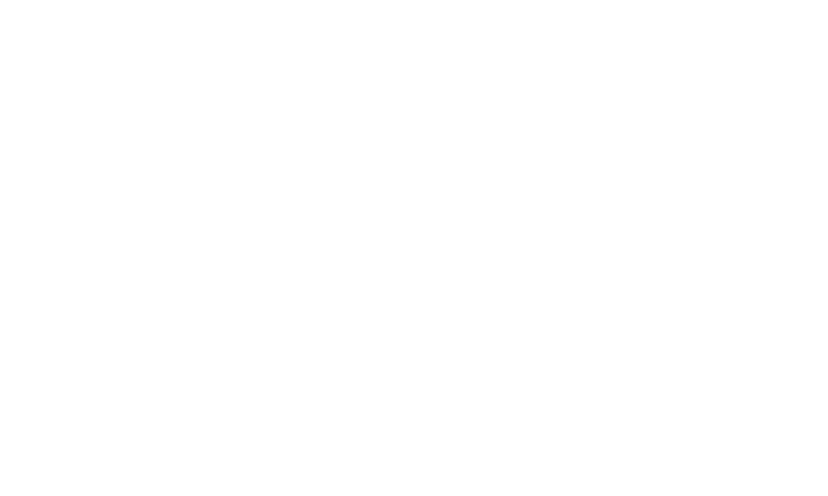
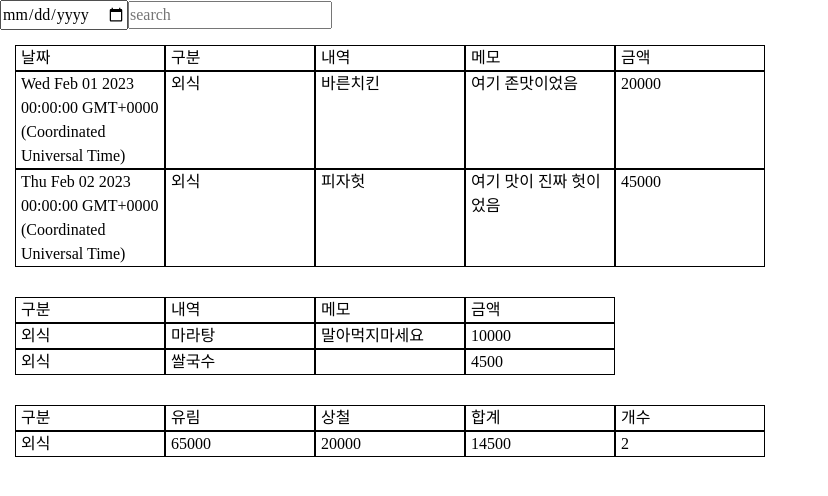
Before and after one commit to a-messy-duo/housekeeping, a React app: page /#/ in a window 1280 px wide. Shown: the top 496 px of the page, without its empty margins (0-828 px from the left). Built offline with nearby package versions, Linux system fonts and the light colour scheme.

Commit message:
feat(table): Add default components'

```diff
--- a/src/features/main/Container.tsx
+++ b/src/features/main/Container.tsx
@@ -1,7 +1,30 @@
 import { FunctionComponent } from 'react';
 
+import HeaderContainer from './header/Container';
+import TableContainer from './table/Container';
+import { defaultStatementHeaders, defaultSummaryHeaders } from './constants';
+import {
+  dummyStatementList,
+  dummyStatementList2,
+  dummySummaryList,
+} from './dummy';
+
 const MainContainer: FunctionComponent = () => {
-  return <div></div>;
+  return (
+    <div>
+      <HeaderContainer />
+      <TableContainer
+        headers={defaultStatementHeaders}
+        list={dummyStatementList}
+      />
+      <TableContainer
+        headers={defaultStatementHeaders}
+        list={dummyStatementList2}
+        hideDate
+      />
+      <TableContainer headers={defaultSummaryHeaders} list={dummySummaryList} />
+    </div>
+  );
 };
 
 export default MainContainer;
--- /dev/null
+++ b/src/features/main/constants.ts
@@ -0,0 +1,2 @@
+export const defaultStatementHeaders = ['날짜', '구분', '내역', '메모', '금액'];
+export const defaultSummaryHeaders = ['구분', '유림', '상철', '합계', '개수'];
--- /dev/null
+++ b/src/features/main/dummy.ts
@@ -0,0 +1,45 @@
+import { TableItem } from './table/model';
+
+export const dummyStatementList: TableItem[] = [
+  {
+    date: new Date('2023-02-01'),
+    category: '외식',
+    statement: '바른치킨',
+    memo: '여기 존맛이었음',
+    cost: 20000,
+  },
+  {
+    date: new Date('2023-02-02'),
+    category: '외식',
+    statement: '피자헛',
+    memo: '여기 맛이 진짜 헛이었음',
+    cost: 45000,
+  },
+];
+
+export const dummyStatementList2: TableItem[] = [
+  {
+    date: new Date('2023-02-02'),
+    category: '외식',
+    statement: '마라탕',
+    memo: '말아먹지마세요',
+    cost: 10000,
+  },
+  {
+    date: new Date('2023-02-03'),
+    category: '외식',
+    statement: '쌀국수',
+    memo: '',
+    cost: 4500,
+  },
+];
+
+export const dummySummaryList: TableItem[] = [
+  {
+    category: '외식',
+    yulim: 65000,
+    chul: 20000,
+    sum: 14500,
+    count: 2,
+  },
+];
--- /dev/null
+++ b/src/features/main/header/Container.tsx
@@ -0,0 +1,12 @@
+import { FunctionComponent } from 'react';
+
+const HeaderContainer: FunctionComponent = () => {
+  return (
+    <>
+      <input type="date" min="2023-01-01" />
+      <input type="text" placeholder="search" />
+    </>
+  );
+};
+
+export default HeaderContainer;
--- /dev/null
+++ b/src/features/main/table/Container.tsx
@@ -0,0 +1,30 @@
+import { FunctionComponent } from 'react';
+
+import './table.scss';
+
+import TableHeader from './content/Header';
+import { TableItem } from './model';
+import TableRow from './content/Row';
+
+export type TableContainerProps = {
+  headers: string[];
+  list: TableItem[];
+  hideDate?: boolean;
+};
+
+const TableContainer: FunctionComponent<TableContainerProps> = (props) => {
+  const { list } = props;
+
+  return (
+    <div className="table">
+      <TableHeader {...props} />
+      <div className="table-row-container">
+        {list.map((item) => (
+          <TableRow {...props} {...item} />
+        ))}
+      </div>
+    </div>
+  );
+};
+
+export default TableContainer;
--- /dev/null
+++ b/src/features/main/table/content/Header.tsx
@@ -0,0 +1,25 @@
+import { FunctionComponent } from 'react';
+
+import { TableContainerProps } from '../Container';
+
+type TableHeaderProps = Pick<TableContainerProps, 'headers' | 'hideDate'>;
+
+const TableHeader: FunctionComponent<TableHeaderProps> = ({
+  headers,
+  hideDate,
+}) => {
+  return (
+    <div className="table-header">
+      {headers.map((header, index) => {
+        if (index === 0 && hideDate) return null;
+        return (
+          <div className="table-header-item" key={header}>
+            {header}
+          </div>
+        );
+      })}
+    </div>
+  );
+};
+
+export default TableHeader;
--- /dev/null
+++ b/src/features/main/table/content/Row.tsx
@@ -0,0 +1,55 @@
+import { FunctionComponent } from 'react';
+
+import { TableContainerProps } from '../Container';
+import { StatementItem, SummaryItem, TableItem } from '../model';
+
+type CommonProps = Pick<TableContainerProps, 'hideDate'>;
+type TableRowProps = CommonProps & TableItem;
+type StatementRowProps = CommonProps & StatementItem;
+type SummaryRowProps = CommonProps & SummaryItem;
+
+const StatementRow: FunctionComponent<StatementRowProps> = ({
+  hideDate,
+  date,
+  category,
+  statement,
+  memo,
+  cost,
+}) => {
+  return (
+    <div className="table-row">
+      {!hideDate && <div className="table-row-item">{date.toString()}</div>}
+      <div className="table-row-item">{category}</div>
+      <div className="table-row-item">{statement}</div>
+      <div className="table-row-item">{memo}</div>
+      <div className="table-row-item">{cost}</div>
+    </div>
+  );
+};
+
+const SummaryRow: FunctionComponent<SummaryRowProps> = ({
+  category,
+  yulim,
+  chul,
+  sum,
+  count,
+}) => {
+  return (
+    <div className="table-row">
+      <div className="table-row-item">{category}</div>
+      <div className="table-row-item">{yulim}</div>
+      <div className="table-row-item">{chul}</div>
+      <div className="table-row-item">{sum}</div>
+      <div className="table-row-item">{count}</div>
+    </div>
+  );
+};
+
+const TableRow: FunctionComponent<TableRowProps> = (props) => {
+  if ((props as StatementRowProps).statement) {
+    return <StatementRow {...(props as StatementRowProps)} />;
+  }
+  return <SummaryRow {...(props as SummaryRowProps)} />;
+};
+
+export default TableRow;
--- /dev/null
+++ b/src/features/main/table/model.ts
@@ -0,0 +1,17 @@
+import { Category } from '~/features/shared/model';
+
+export type StatementItem = {
+  date: Date;
+  category: Category;
+  statement: string;
+  memo: string;
+  cost: number;
+};
+export type SummaryItem = Pick<StatementItem, 'category'> & {
+  yulim: number;
+  chul: number;
+  sum: number;
+  count: number;
+};
+
+export type TableItem = StatementItem | SummaryItem;
--- /dev/null
+++ b/src/features/main/table/table.scss
@@ -0,0 +1,17 @@
+.table, .table-header, .table-row-container, .table-row {
+	display: flex;
+}
+
+.table, .table-row-container {
+	flex-direction: column;
+}
+
+.table {
+	padding: 15px;
+}
+
+.table-header-item, .table-row-item {
+	padding: 0 5px;
+	width: 150px;
+	border: 1px black solid;
+}
--- /dev/null
+++ b/src/features/shared/model.ts
@@ -0,0 +1,25 @@
+export type Category =
+  | '가구'
+  | '경조사'
+  | '공연'
+  | '관리비'
+  | '교통'
+  | '기념품'
+  | '냥'
+  | '도서'
+  | '배달'
+  | '생필품'
+  | '섹필품'
+  | '술'
+  | '식료품'
+  | '악기'
+  | '외식'
+  | '의류'
+  | '의약품'
+  | '이사'
+  | '잡화'
+  | '취미'
+  | '카페'
+  | '통신비'
+  | '화장품'
+  | '여행';
```
Also changed, not shown: src/features/main/atoms.ts (added).
